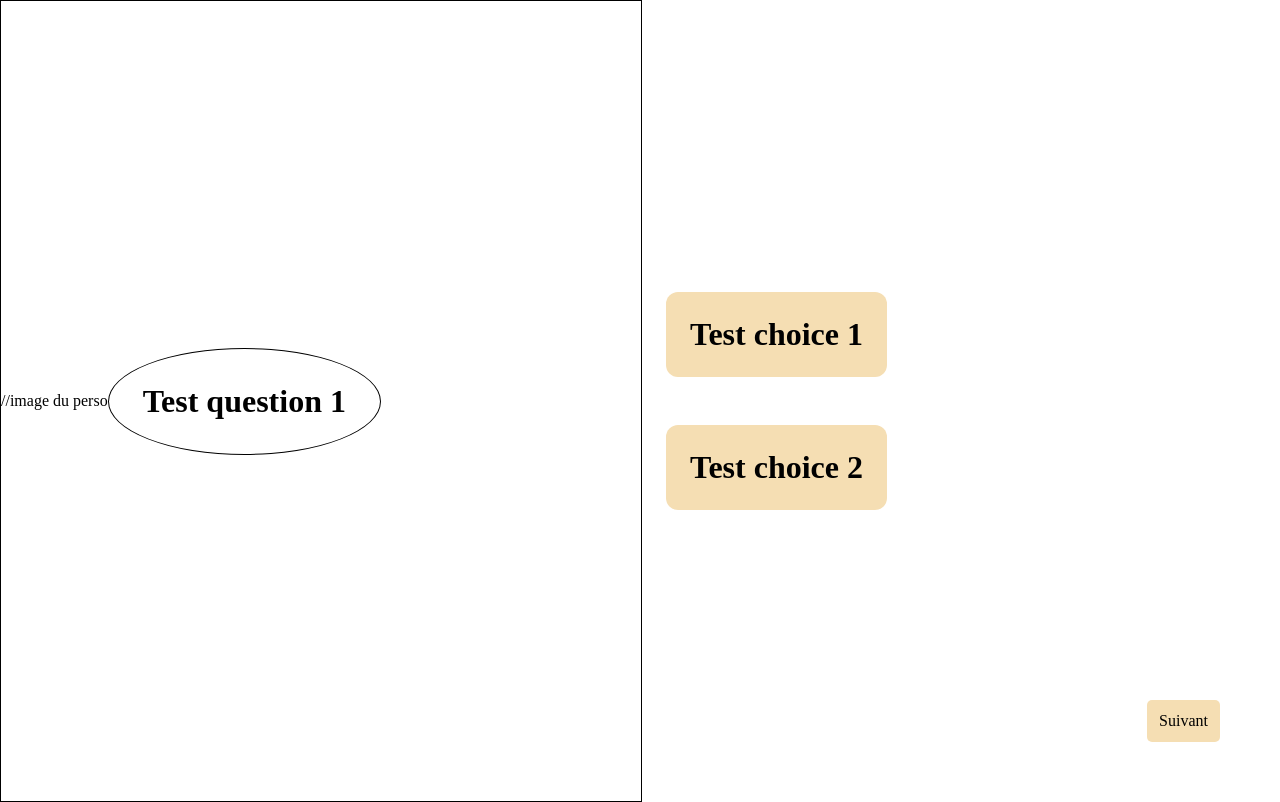
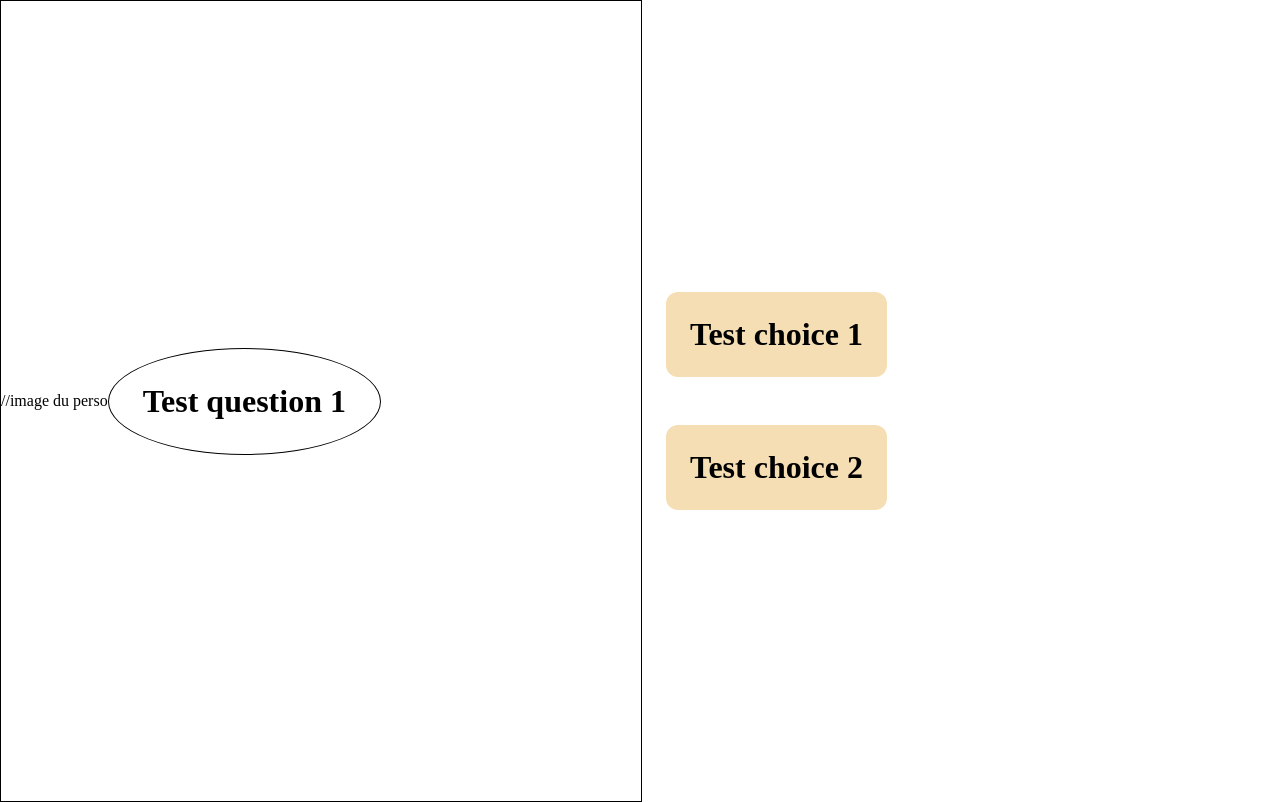
Before and after one commit to Francia-bdz/reboot2023, a Next.js app: page /story1 in a window 1280 px wide. Built offline with nearby package versions, Linux system fonts and the light colour scheme.

Commit message:
hide btnNext before user cliked on a choice

```diff
--- a/src/app/components/BtnNext/BtnNext.js
+++ b/src/app/components/BtnNext/BtnNext.js
@@ -1,8 +1,11 @@
 import styles from "./btnNext.module.scss";
 
-export default function BtnNext({ onClick }) {
+export default function BtnNext({ onClick, shown }) {
   return (
-    <div className={styles.btnNext} onClick={onClick}>
+    <div
+      className={shown ? styles.btnNext : styles.btnNextHide}
+      onClick={onClick}
+    >
       Suivant
     </div>
   );
--- a/src/app/components/BtnNext/btnNext.module.scss
+++ b/src/app/components/BtnNext/btnNext.module.scss
@@ -4,3 +4,7 @@
   background-color: wheat;
   border-radius: 5px;
 }
+
+.btnNextHide {
+  display: none;
+}
--- a/src/app/story1/page.js
+++ b/src/app/story1/page.js
@@ -15,11 +15,17 @@ export default function Home() {
   const [currentScene, setCurrentScene] = useState(0);
   const [selectedResponse, setSelecteResponse] = useState(null);
   const [showChoices, setShowChoices] = useState(true);
+  const [isBtnShown, setIsBtnShown] = useState(false);
   const changeScene = () => {
     if (currentScene < data.story.length - 1) {
       setShowChoices(true);
       setCurrentScene(currentScene + 1);
       setSelecteResponse(null);
+      if (data.story[currentScene + 1].choices) {
+        setIsBtnShown(false);
+      } else {
+        setIsBtnShown(true);
+      }
     } else {
       router.push("/story2");
     }
@@ -27,6 +33,7 @@ export default function Home() {
   const handleChoiceClick = (response) => {
     setSelecteResponse(response);
     setShowChoices(false);
+    setIsBtnShown(true);
     console.log(response);
   };
 
@@ -39,7 +46,7 @@ export default function Home() {
           handleChoiceClick={handleChoiceClick}
         />
       )}
-      <BtnNext onClick={() => changeScene()} />
+      <BtnNext shown={isBtnShown} onClick={() => changeScene()} />
     </div>
   );
 }
```
